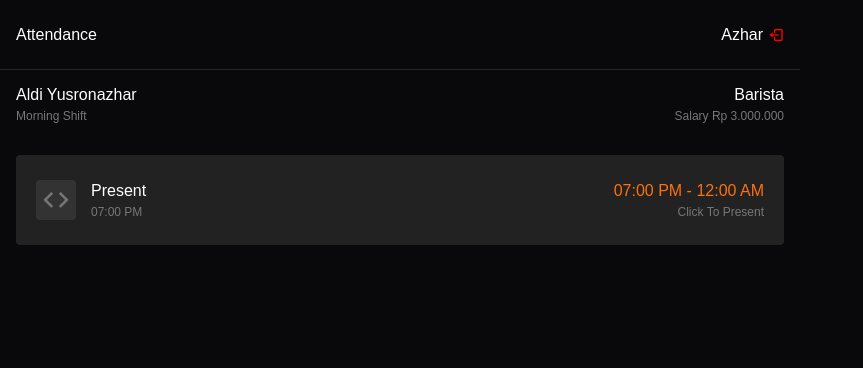
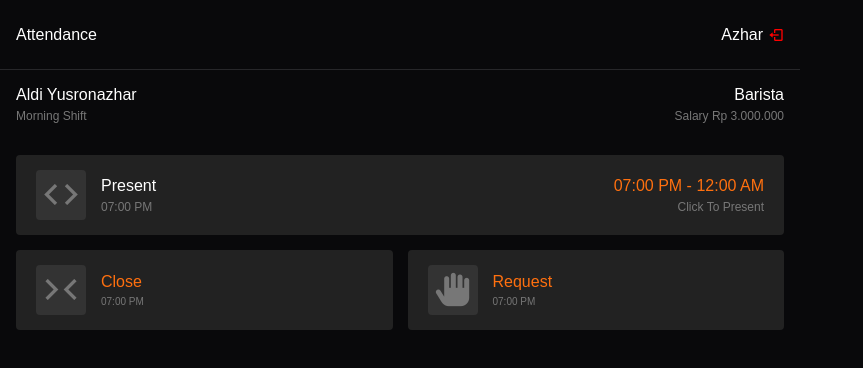
Before and after one commit to Nithze/AKA-Attendance, a React (Vite) app: page /dashboard in a window 1280 px wide. Shown: the top 368 px of the page, without its empty margins (0-863 px from the left). Built offline with nearby package versions, Linux system fonts and the light colour scheme.

Commit message:
add other action absence

```diff
--- a/src/App.css
+++ b/src/App.css
@@ -6,6 +6,7 @@ body {
 }
 
 .container {
+    user-select: none;
     width: 100%;
     /* max-width: 400px;  */
     height: 100vh;
--- a/src/Pages/Dashboard/Dashboard.jsx
+++ b/src/Pages/Dashboard/Dashboard.jsx
@@ -48,8 +48,22 @@ export const Dashboard = () => {
 
                     <div className="other-action">
                         <div className="left">
+                            <div className="icon">
+                                <i className='bx bx-collapse-horizontal'></i>
+                            </div>
+                            <div className="info">
+                                <p className="header">Close</p>
+                                <p className="subheader">07:00 PM</p>
+                            </div>
                         </div>
                         <div className="right">
+                            <div className="icon">
+                                <i className='bx bxs-hand'></i>
+                            </div>
+                            <div className="info">
+                                <p className="header">Request</p>
+                                <p className="subheader">07:00 PM</p>
+                            </div>
                         </div>
                     </div>
                 </div>
--- a/src/Pages/Dashboard/Dashboard.scss
+++ b/src/Pages/Dashboard/Dashboard.scss
@@ -65,11 +65,21 @@
   width: 100%;
   display: flex;
   box-sizing: border-box;
+  flex-direction: column;
+
+
+  .present:active {
+    background-color: #1a1a1a;
+    border: 1px solid #ff700f;
+  }
 
   .present {
+    user-select: none;
+    transition: ease 0.2s;
     display: flex;
     justify-content: space-between;
     width: 100%;
+    box-sizing: border-box;
     height: 80px;
     background-color: #222;
     padding: 5px 20px 5px 20px;
@@ -82,7 +92,7 @@
       align-items: center;
 
       .icon {
-        font-size: 30px;
+        font-size: 40px;
         color: #777;
         background-color: #333;
         padding: 5px;
@@ -122,6 +132,7 @@
       .header {
         color: #ff700f;
       }
+
       .subheader {
         font-size: 12px;
         color: #777;
@@ -132,7 +143,112 @@
 
   // present end
   .other-action {
+    width: 100%;
+    box-sizing: border-box;
+    display: flex;
+    gap: 15px;
+    margin-top: 15px;
+
+    .left:active {
+      background-color: #1a1a1a;
+      border: 1px solid #ff700f;
+    }
+
+    .left {
+      display: flex;
+      transition: ease 0.2s;
+      width: 50%;
+      user-select: none;
+      height: 80px;
+      background-color: #222;
+      border-radius: 4px;
+      padding: 5px 20px 5px 20px;
+      box-sizing: border-box;
+      gap: 15px;
+
+      .icon {
+        font-size: 40px;
+        color: #777;
+        background-color: #333;
+        padding: 5px;
+        border-radius: 4px;
+        display: flex;
+        align-self: center;
+      }
+
+      .info {
+        gap: 5px;
+        display: flex;
+        flex-direction: column;
+        align-self: center;
+
+        p {
+          margin: 0;
+        }
+
+        .header {
+          color: #ff700f;
+        }
+
+        .subheader {
+          font-size: 10px;
+          color: #777;
+        }
+      }
+    }
+
+    // end left
+    .right:active {
+      background-color: #1a1a1a;
+      border: 1px solid #ff700f;
+    }
+
+    .right {
+      display: flex;
+      transition: ease 0.2s;
+      user-select: none;
+      width: 50%;
+      height: 80px;
+      background-color: #222;
+      border-radius: 4px;
+      padding: 5px 20px 5px 20px;
+      box-sizing: border-box;
+      gap: 15px;
+
+      .icon {
+        font-size: 40px;
+        color: #777;
+        background-color: #333;
+        padding: 5px;
+        border-radius: 4px;
+        display: flex;
+        align-self: center;
+      }
+
+      .info {
+        gap: 5px;
+        display: flex;
+        flex-direction: column;
+        align-self: center;
+
+        p {
+          margin: 0;
+        }
+
+        .header {
+          color: #ff700f;
+        }
+
+        .subheader {
+          font-size: 10px;
+          color: #777;
+        }
+      }
+    }
+
+    // end right
 
   }
 
+  // end other action
 }
```
